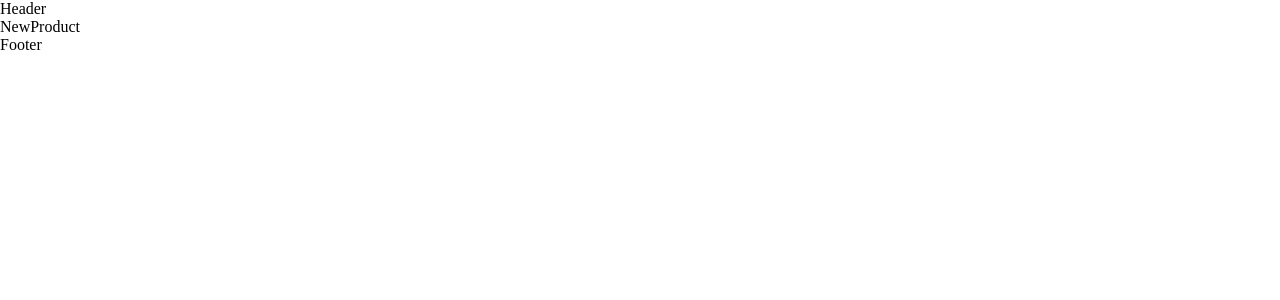
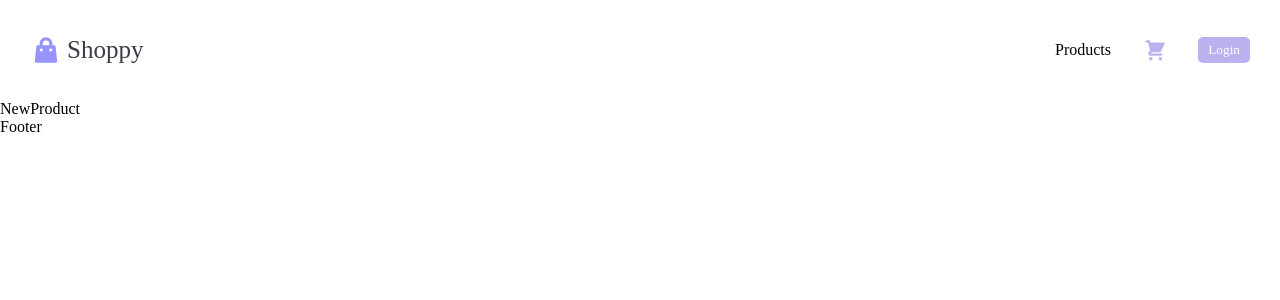
Before and after one commit to yoonikjyoon/shoppy, a React (Create React App) app: page /products/new in a window 1280 px wide. Shown: the top 300 px of the page. Built offline with nearby package versions, Linux system fonts and the light colour scheme.

Commit message:
add styles in Header component

```diff
--- /dev/null
+++ b/src/components/atoms/LinkButton.jsx
@@ -0,0 +1,6 @@
+import React from "react";
+import { Link } from "react-router-dom";
+
+export default function LinkButton({ path, children }) {
+  return <Link to={path}>{children}</Link>;
+}
--- /dev/null
+++ b/src/components/atoms/LoginButton.jsx
@@ -0,0 +1,12 @@
+import React from "react";
+import styled from "styled-components";
+
+export default function LoginButton() {
+  return <Container onClick={() => console.log("Login!")}>Login</Container>;
+}
+const Container = styled.button`
+  padding: 5px 10px;
+  border-radius: 5px;
+  background-color: var(--lavender-color);
+  color: var(--white-color);
+`;
--- /dev/null
+++ b/src/components/atoms/Logo.jsx
@@ -0,0 +1,26 @@
+import React from "react";
+import styled from "styled-components";
+import { HiShoppingBag } from "react-icons/hi";
+import { Link } from "react-router-dom";
+
+export default function Logo() {
+  return (
+    <Link to={"/"}>
+      <LogoWrap>
+        <HiShoppingBag
+          color="#9794f9"
+          size="2rem"
+          style={{ marginRight: "5px" }}
+        />
+        Shoppy
+      </LogoWrap>
+    </Link>
+  );
+}
+const LogoWrap = styled.div`
+  display: flex;
+  align-items: center;
+  margin-right: 20px;
+  font-size: var(--font-x-large);
+  color: var(--lavender-very-dark-color);
+`;
--- /dev/null
+++ b/src/components/molecules/HeaderElements.jsx
@@ -0,0 +1,27 @@
+import React from "react";
+import styled from "styled-components";
+import { HiShoppingCart } from "react-icons/hi";
+import LoginButton from "../atoms/LoginButton";
+import { Link } from "react-router-dom";
+
+export default function HeaderElements() {
+  return (
+    <Container>
+      <Link to={"/products"}>Products</Link>
+      <Link to={"/cart"}>
+        <HiShoppingCart
+          color="#bdb0ee"
+          size="1.5em"
+          style={{ cursor: "pointer", marginTop: 5 }}
+        />
+      </Link>
+      <LoginButton />
+    </Container>
+  );
+}
+const Container = styled.div`
+  width: 195px;
+  display: flex;
+  align-items: center;
+  justify-content: space-between;
+`;
--- a/src/components/organisms/Header.jsx
+++ b/src/components/organisms/Header.jsx
@@ -1,5 +1,22 @@
 import React from "react";
+import styled from "styled-components";
+import Logo from "../atoms/Logo";
+import HeaderElements from "../molecules/HeaderElements";
 
 export default function Header() {
-  return <div>Header</div>;
+  return (
+    <HeaderWrap>
+      <Logo />
+      <HeaderElements />
+    </HeaderWrap>
+  );
 }
+
+const HeaderWrap = styled.header`
+  width: 100vw;
+  height: 100px;
+  padding: 0 30px;
+  display: flex;
+  align-items: center;
+  justify-content: space-between;
+`;
--- a/src/index.css
+++ b/src/index.css
@@ -1,9 +1,39 @@
-* {
+*,
+*::before,
+*::after {
   font-family: "Spoqa Han Sans", "sans-serif";
   -webkit-tap-highlight-color: transparent;
   box-sizing: border-box;
+  margin: 0;
+  padding: 0;
 }
+:root {
+  /* Color */
+  --white-color: #fff;
+  --black-color: #140a00;
+  --lavender-very-light-color: #ebe7ff;
+  --lavender-light-color: #e9cbff;
+  --lavender-color: #bdb0ee;
+  --lavender-dark-color: #5d5477;
+  --lavender-very-dark-color: #3e3b49;
+  --grey-dark-color: #909090;
+  --grey-light-color: #e0e0e0;
+  --logo-color: #9794f9;
 
+  /* Font Size */
+  --font-small: 0.8rem;
+  --font-base: 1rem;
+  --font-large: 1.25rem;
+  --font-x-large: 1.563rem;
+  --font-2x-large: 1.953rem;
+  --font-3x-large: 2.441rem;
+  --font-4x-large: 3.052rem;
+}
+html {
+  background-color: var(--white-color);
+  width: 100vw;
+  height: 100vh;
+}
 body {
   margin: 0;
   font-family: "Spoqa Han Sans", "sans-serif";
@@ -15,6 +45,43 @@ body {
 }
 
 code {
-  font-family: source-code-pro, Menlo, Monaco, Consolas, "Courier New",
-    monospace;
+  font-family: "Spoqa Han Sans", "sans-serif";
 }
+a {
+  background-color: transparent;
+  text-decoration: none;
+  color: inherit;
+}
+a:active,
+a:hover {
+  outline: 0;
+  background-color: transparent;
+  text-decoration: none;
+}
+ol,
+ul {
+  list-style: none;
+}
+blockquote,
+q {
+  quotes: none;
+}
+blockquote:before,
+blockquote:after,
+q:before,
+q:after {
+  content: "";
+  content: none;
+}
+table {
+  border-collapse: collapse;
+  border-spacing: 0;
+}
+button,
+input,
+button:focus,
+input:focus {
+  border: none;
+  cursor: pointer;
+  outline: none;
+}
```
